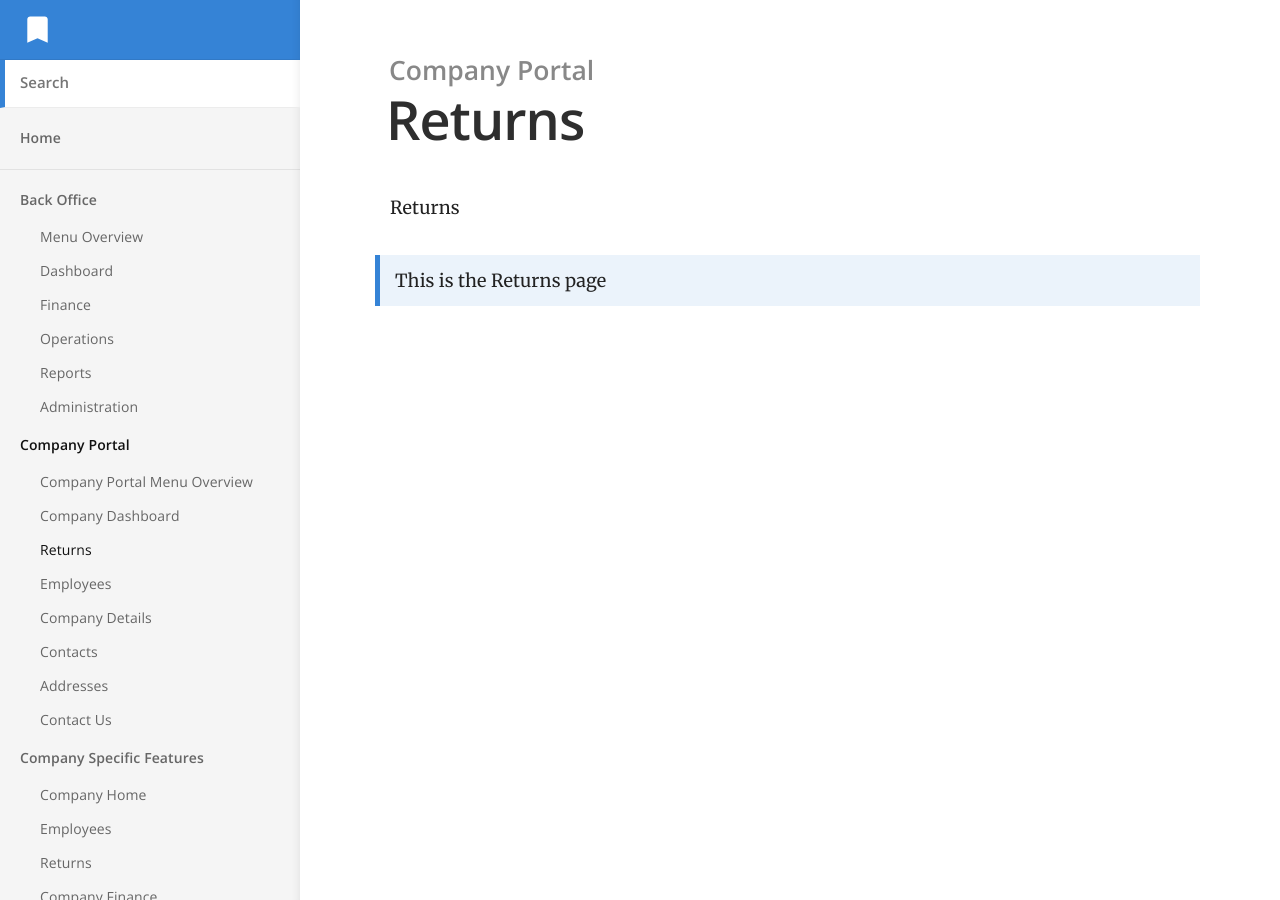
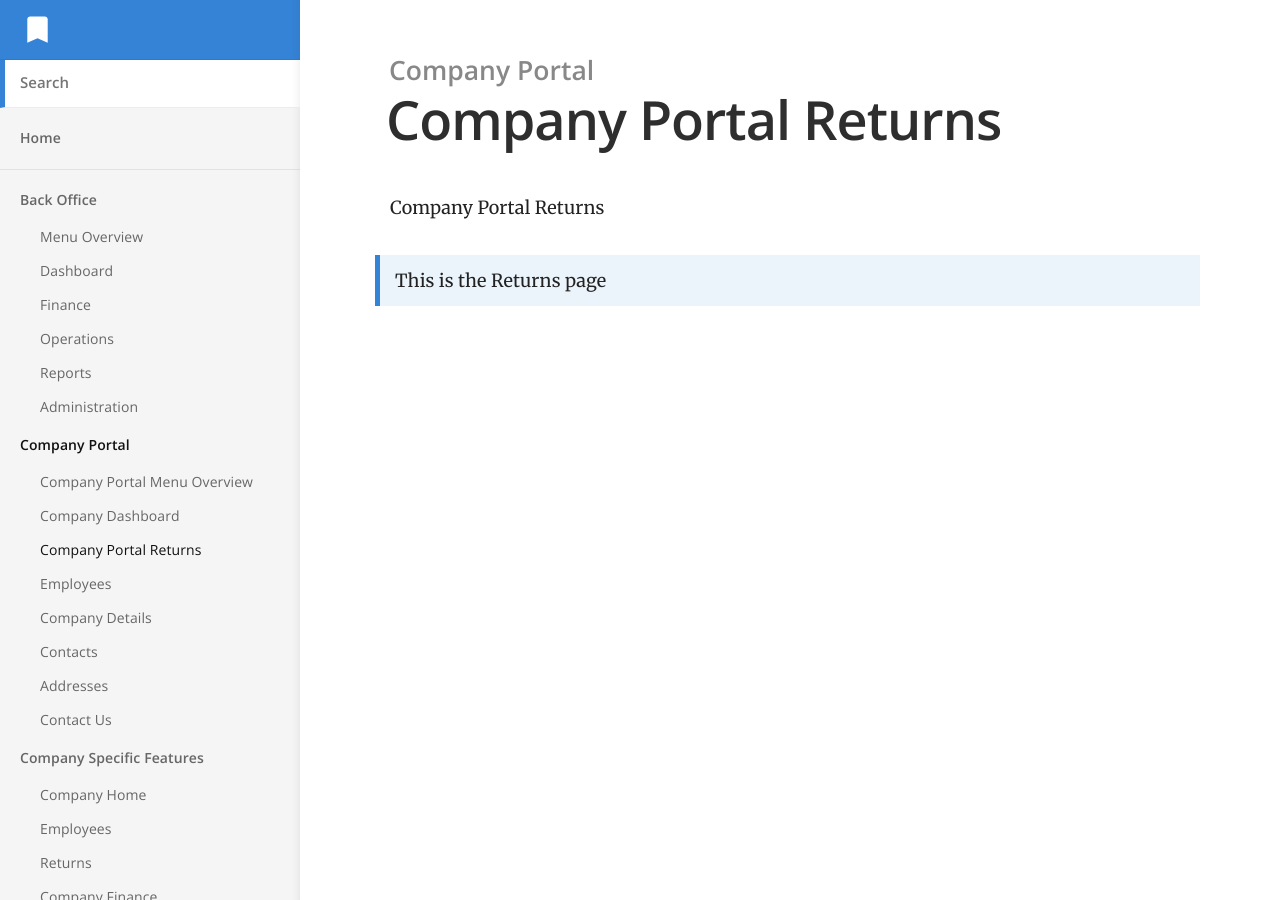
Before and after one commit to Zacbaron/Member_Overview, a Jekyll site: the page built from _docs/Company Portal/Company Portal Returns.md, in a window 1280 px wide and 900 px high. Built offline with Jekyll 4.4.1, drawn with Linux system fonts in a browser that asks for light colours.

Commit message:
Update and rename Returns.md to Company Portal Returns.md

```diff
--- a/_docs/Company Portal/Returns.md
+++ b/_docs/Company Portal/Company Portal Returns.md
@@ -1,9 +1,9 @@
 ---
-title: Returns
+title: Company Portal Returns
 category: Company Portal
 order: 3
 ---
 
-Returns
+Company Portal Returns
 
 > This is the Returns page
```
